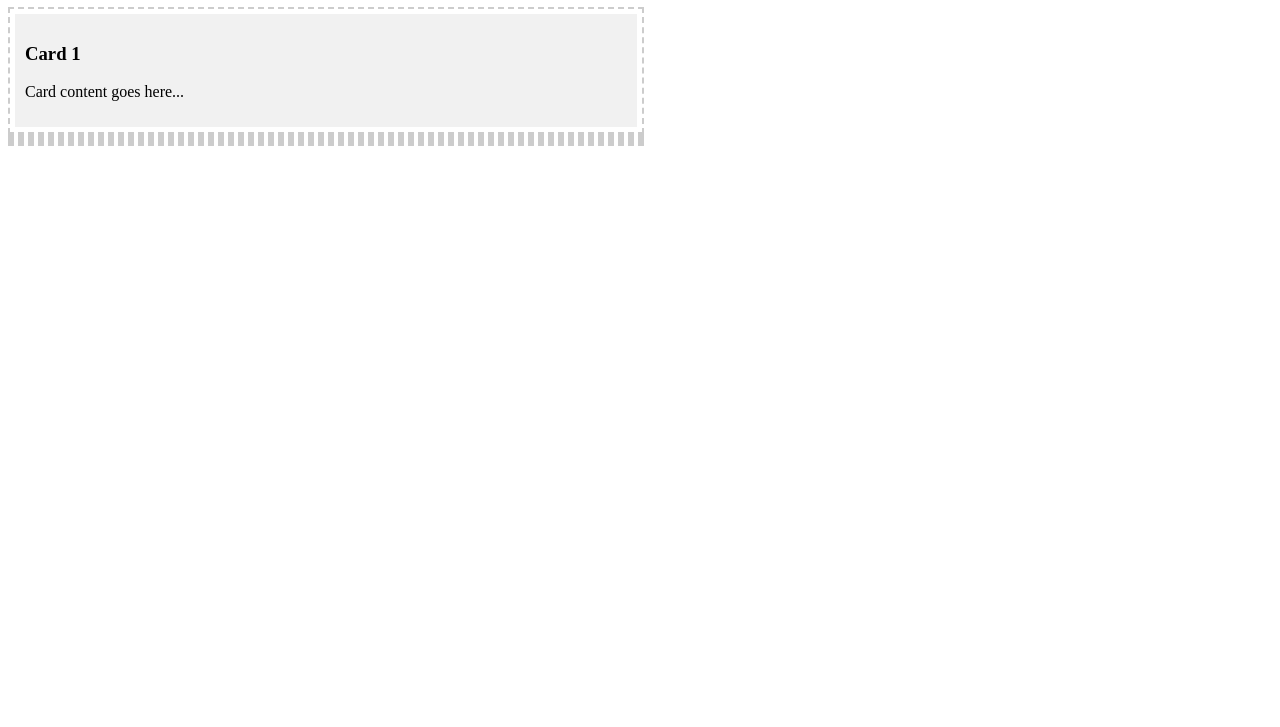
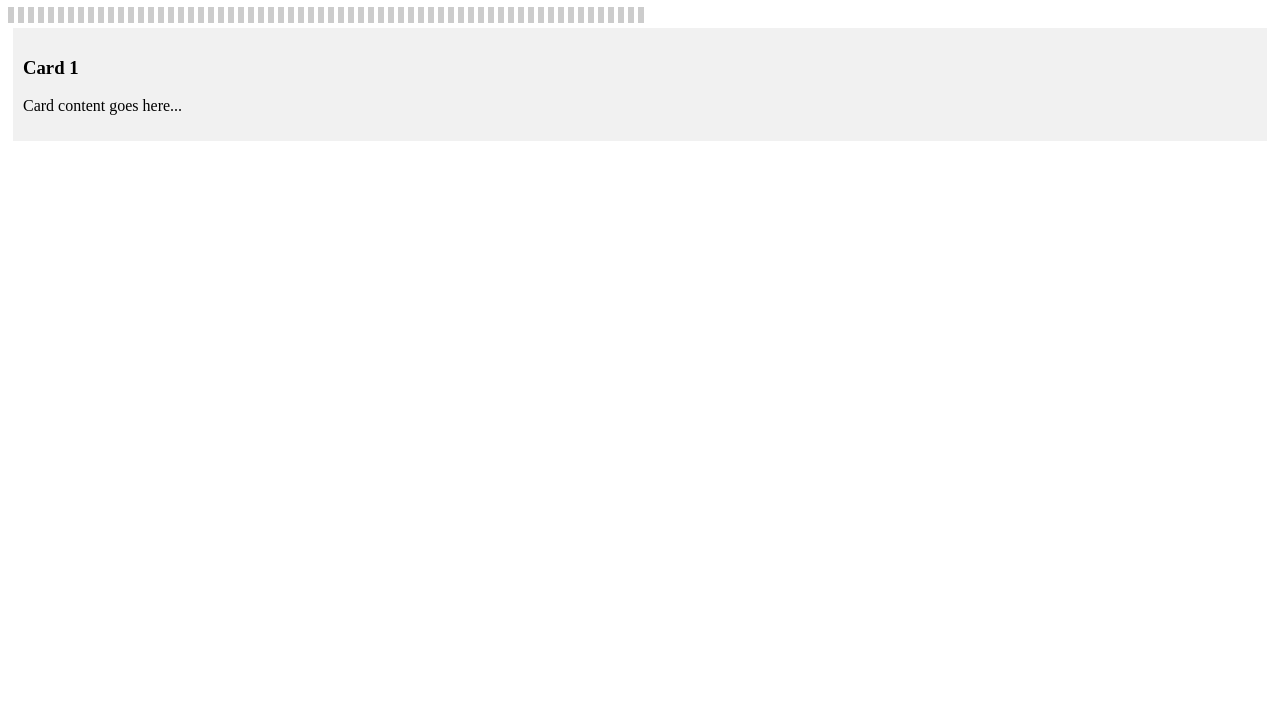
Before and after one commit to OswfO/OswfO.github.io, a plain HTML site: page LancerRPG/index.html in a window 1280 px wide. Shown: the part 73-800 px from the top of the page. Drawn offline with Linux system fonts and the light colour scheme.

Commit message:
Update index.html

```diff
--- a/LancerRPG/index.html
+++ b/LancerRPG/index.html
@@ -10,15 +10,14 @@
   <h1>Welcome to My Web Page</h1>
 
   <div class="grid-container">
-    <div class="drop-zone" id="top-left">
-      <div class="card" draggable="true">
-        <h3>Card 1</h3>
-        <p>Card content goes here...</p>
-      </div>
-    </div>
+    <div class="drop-zone" id="top-left"></div>
     <div class="drop-zone" id="top-right"></div>
     <div class="drop-zone" id="bottom-left"></div>
     <div class="drop-zone" id="bottom-right"></div>
+  </div>
+  <div class="card" draggable="true">
+    <h3>Card 1</h3>
+    <p>Card content goes here...</p>
   </div>
 
 
```
